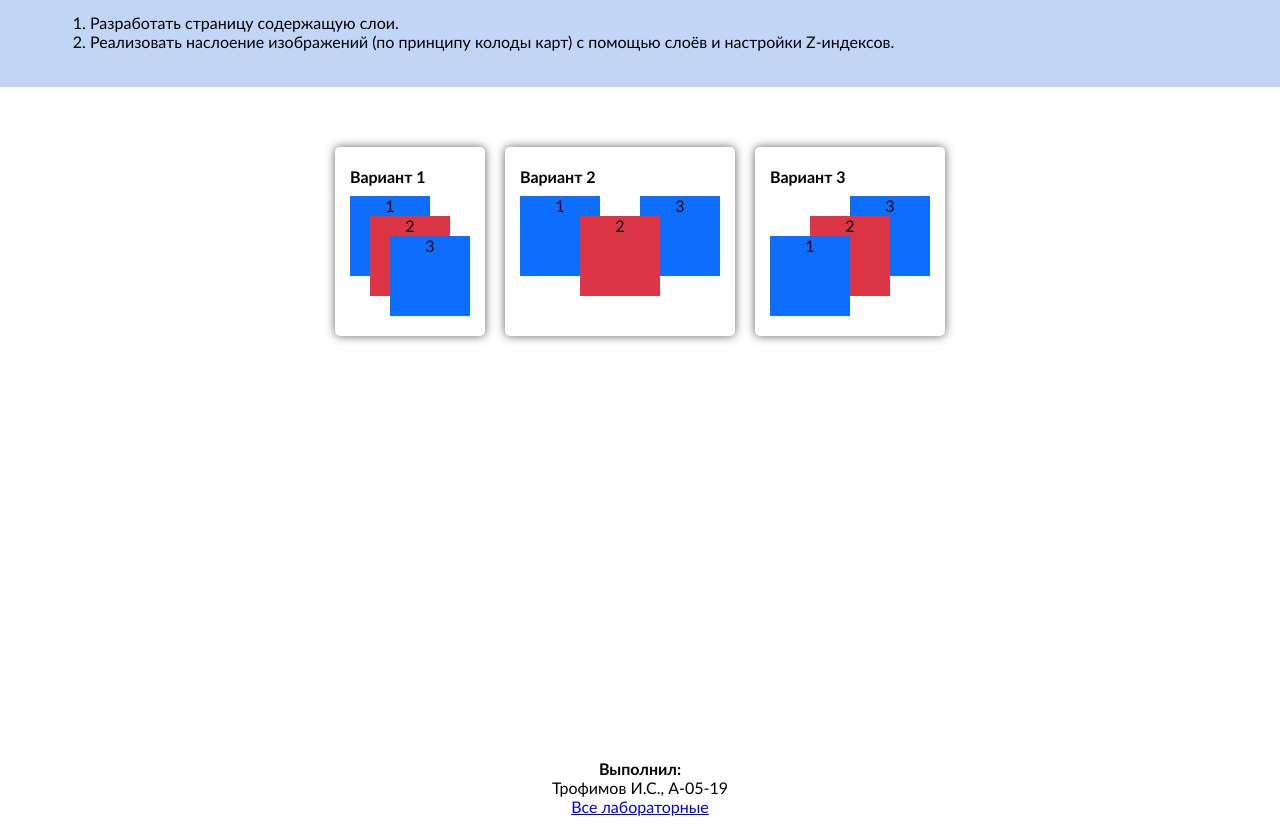
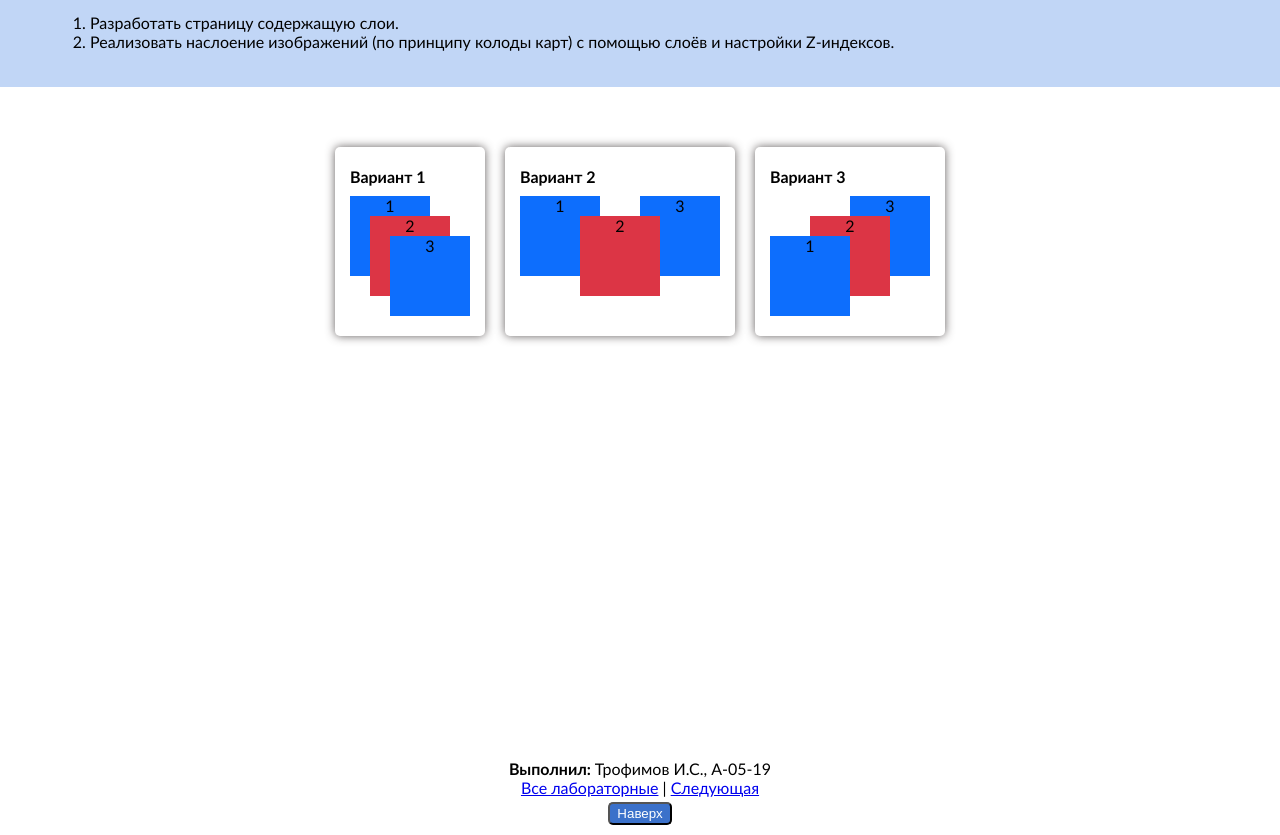
Before and after one commit to IliaTrofimov/computer_networks_labs, a plain HTML site: page lab7/index.html in a window 1280 px wide. Shown: the part 71-906 px from the top of the page. Drawn offline with Linux system fonts and the light colour scheme.

Commit message:
update lab7

```diff
--- a/lab7/index.html
+++ b/lab7/index.html
@@ -8,6 +8,7 @@
         <meta name="viewport" content="width=device-width, initial-scale=1">
         <link rel="stylesheet" href="../styles_global.css">
         <link rel="stylesheet" href="./styles.css">
+        <script src="../scripts_global.js" defer></script>
     </head>
     <body>
         <div class="container">
@@ -47,8 +48,14 @@
             </div>
         </div>
         <footer class="footer">
-            <strong>Выполнил: </strong> Трофимов И.С., А-05-19<br>
-            <a href="../index.html">Все лабораторные</a>
+            <div>
+                <strong>Выполнил: </strong> Трофимов И.С., А-05-19
+            </div>
+            <div>
+                <a href="../index.html">Все лабораторные</a> |
+                <a href="../lab8/index.html">Следующая</a>
+            </div>
+            <button class="btn-primary" style="margin-top: 5px" onclick="scrollUpwards()">Наверх</button>
         </footer>
     </body>
 </html>
```
